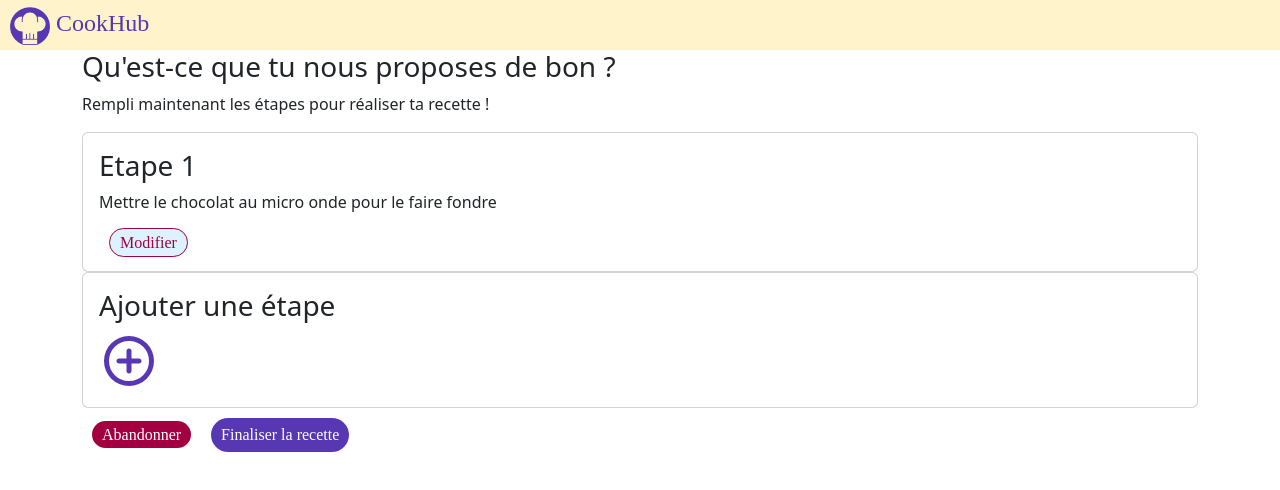
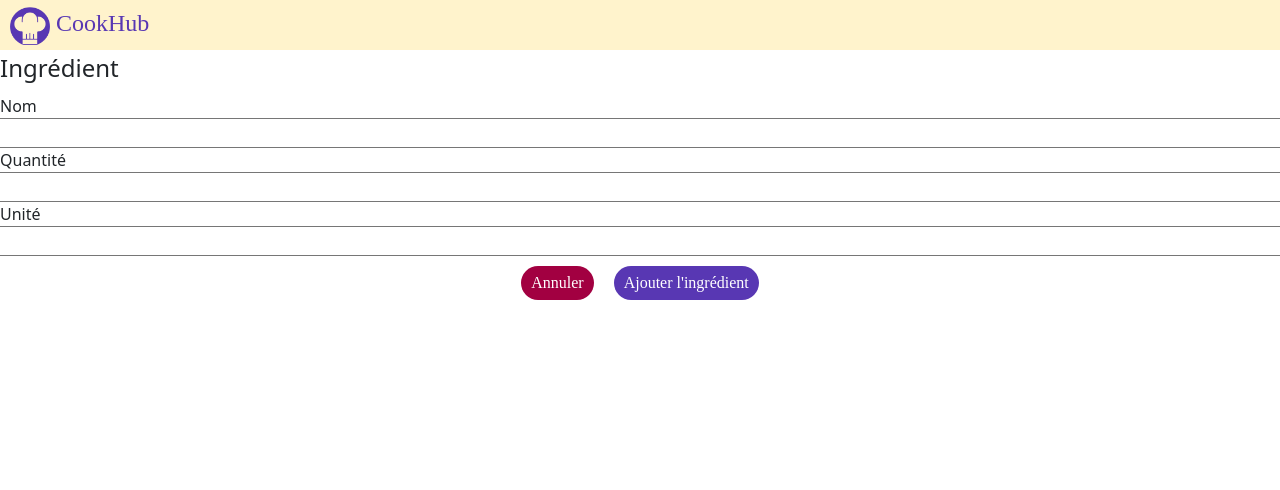
Before and after one commit to Margob29/cookhub, a React (Create React App) app: page / in a window 1280 px wide. Shown: the top 490 px of the page. Built offline with nearby package versions, Linux system fonts and the light colour scheme; some icons are missing.

Commit message:
forms creation

```diff
--- a/src/App.css
+++ b/src/App.css
@@ -29,6 +29,16 @@
 .presentation{
   background-color: hsla(0, 0%, 0%, 0.54);
   border-radius: 15px;
+  width: 50%;
+  height: 125px;
+  text-align: center;
+}
+
+.head{
+  display: flex;
+  justify-content: center;
+  flex-direction: column;
+  align-items: center;
 }
 
 .textPresentation{
@@ -97,9 +107,15 @@
   padding-right: 10px;
   margin: 10px;
   border: #A20041 1px solid;
+  text-align: center;
 }
 
 .btnAdd{
   color:#5837B3;
   font-size: 20px;
 }
+
+.buttons{
+  display: flex;
+  justify-content: center;
+}
--- a/src/App.js
+++ b/src/App.js
@@ -4,12 +4,14 @@ import Home from "./pages/Home/HomePage";
 import CreationForm from "./pages/Creation/CreationPage";
 import CHNavbar from "./components/CookHub_navbar";
 import CreationProgress from "./pages/Creation/CreationInProgressPage";
+import StepCreation from "./pages/Creation/CreationStepPage";
+import AddIngredient from "./pages/Creation/AddIngredientPage";
 
 function App() {
   return (
     <div>
       <CHNavbar></CHNavbar>
-      <CreationProgress></CreationProgress>
+      <AddIngredient></AddIngredient>
     </div>
   );
 }
--- /dev/null
+++ b/src/pages/Creation/AddIngredientPage.js
@@ -0,0 +1,32 @@
+import "../../App.css";
+export default function AddIngredient() {
+  return (
+    <div>
+      <form>
+        <fieldset>
+          <legend>Ingrédient</legend>
+          <div className="row">
+            <label>Nom</label>
+            <input type="text" />
+          </div>
+          <div className="row">
+            <label>Quantité</label>
+            <input type="number" />
+          </div>
+          <div className="row">
+            <label>Unité</label>
+            <input type="text" />
+          </div>
+          <div className="buttons">
+            <a className="btnDiscard" href="#">
+              Annuler
+            </a>
+            <a className="btnSubmit" type="submit" href="#">
+              Ajouter l'ingrédient
+            </a>
+          </div>
+        </fieldset>
+      </form>
+    </div>
+  );
+}
--- /dev/null
+++ b/src/pages/Creation/CreationStepPage.js
@@ -0,0 +1,52 @@
+import { Icon } from "@iconify/react";
+import "../../App.css";
+
+export default function StepCreation() {
+  return (
+    <div>
+      <form>
+        <fieldset>
+          <legend>Comment réaliser cette étape ?</legend>
+          <div>
+            <p>Ingrédients nécessaires :</p>
+            <div className="row">
+              <div className="col-6">
+                <div className="row">
+                  <span className="col-2">Farine</span>
+                  <span className="col-2">150g</span>
+                  <a href="#" className="btnModify col-2">
+                    Modifier
+                  </a>
+                </div>
+              </div>
+              <div className="col-3">
+                <div className="card">
+                  <div className="card-body">
+                    <h3 className="card-title">Ajouter un ingrédient</h3>
+                    <a href="#" className="d-flex justify-content-center">
+                      <Icon
+                        icon="material-symbols:add-circle-outline-rounded"
+                        width={60}
+                        color={"#5837B3"}
+                      />
+                    </a>
+                  </div>
+                </div>
+              </div>
+            </div>
+            <label>Description :</label>
+            <input type="text"></input>
+          </div>
+          <div className="buttons">
+            <a className="btnDiscard" href="#">
+              Annuler
+            </a>
+            <a className="btnSubmit" type="submit" href="#">
+              Valider l'étape
+            </a>
+          </div>
+        </fieldset>
+      </form>
+    </div>
+  );
+}
--- a/src/pages/Home/HomePage.js
+++ b/src/pages/Home/HomePage.js
@@ -3,9 +3,9 @@ import cooker from "../../images/th2.jpeg";
 
 export default function Home() {
   return (
-    <div>
+    <div className="head">
       <img src={cooker} alt="Cuisinier" width="100%" height="250px"></img>
-      <div className="container col-6 presentation">
+      <div className="presentation">
         <p className="textPresentation">Partage tes talents de cuisinier</p>
         <a role="button" className="btnCreation" href="#">
           Créer une recette
```
Also changed, not shown: src/pages/Home/RecipePage.js (added, +13 -0 lines).
